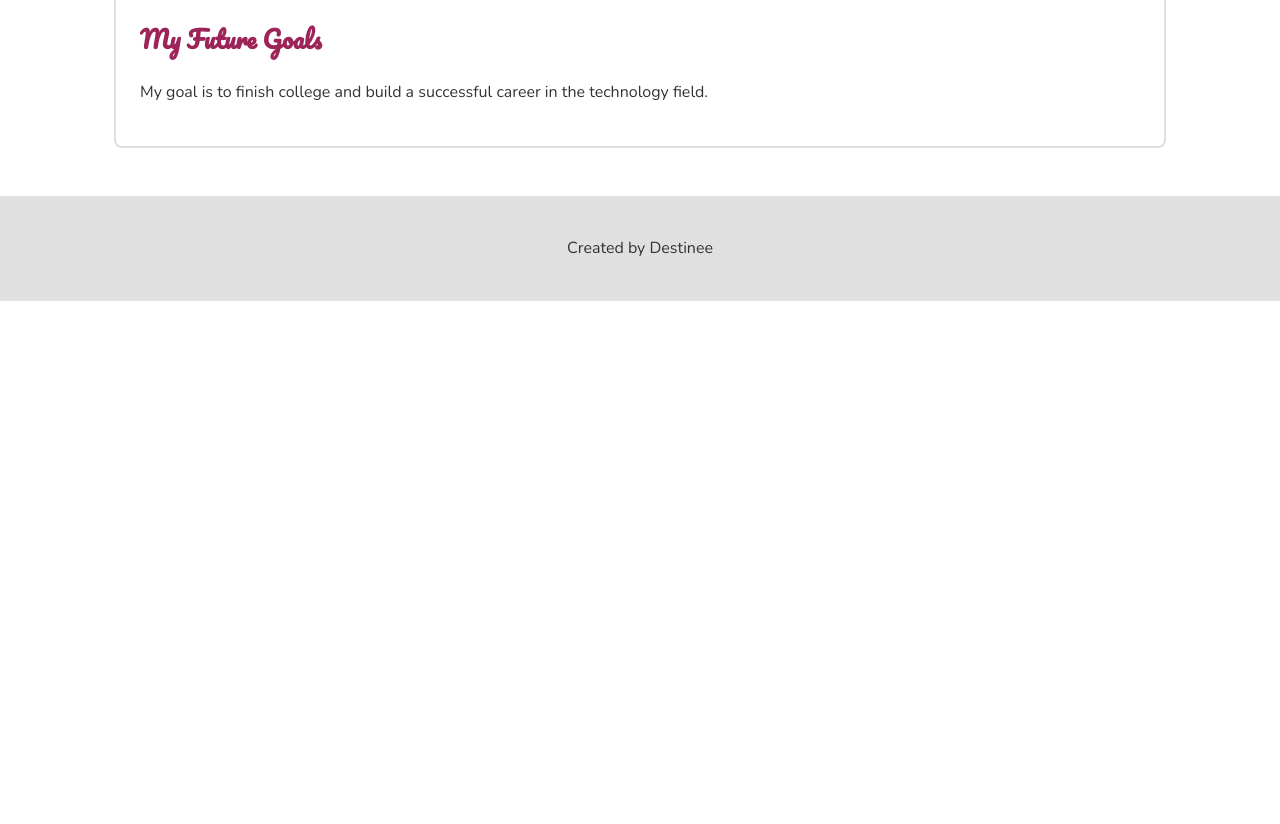
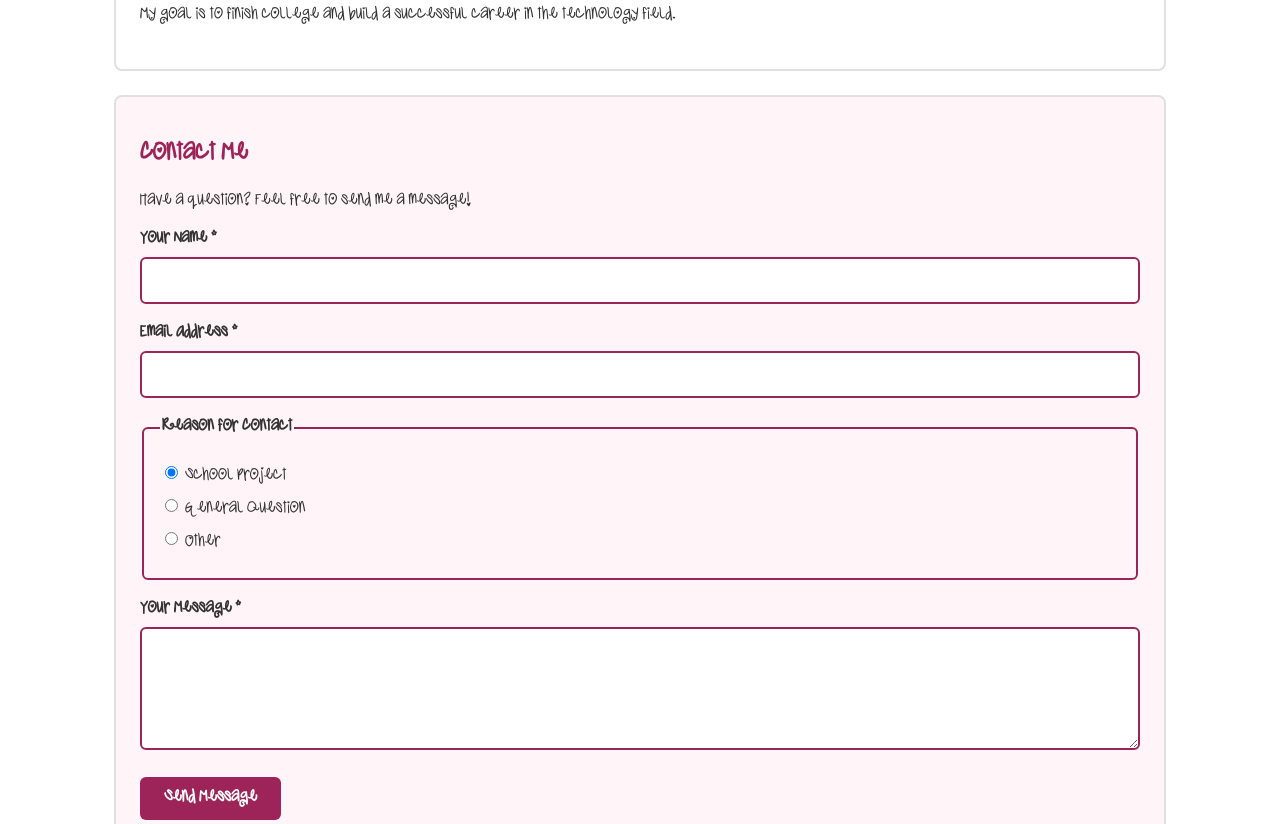
Before and after one commit to destineelb/my-technology-portfolio, a plain HTML site: page about.html in a window 1280 px wide. Shown: the part 742-1566 px from the top of the page. Before the commit the page ends 1043 px from the top, so only its background shows below. Drawn offline with nearby package versions, Linux system fonts and the light colour scheme.

Commit message:
Add files via upload

```diff
--- a/about.html
+++ b/about.html
@@ -55,11 +55,121 @@
             </p>
         </section>
 
+
+<section class="contact-section">
+    <h2>Contact Me</h2>
+    <p>Have a question? Feel free to send me a message!</p>
+
+    <form id="contact-form" novalidate>
+
+        <div class="form-group">
+            <label for="name">Your Name *</label>
+            <input type="text" id="name" name="name"
+                   autocomplete="name" required
+                   aria-describedby="name-error">
+            <span class="error-message" id="name-error"></span>
+        </div>
+
+        <div class="form-group">
+            <label for="email">Email Address *</label>
+            <input type="email" id="email" name="email"
+                   autocomplete="email" required
+                   aria-describedby="email-error">
+            <span class="error-message" id="email-error"></span>
+        </div>
+
+        <fieldset>
+            <legend>Reason for Contact</legend>
+
+            <label>
+                <input type="radio" name="reason"
+                       value="school" checked>
+                School Project
+            </label>
+
+            <label>
+                <input type="radio" name="reason"
+                       value="question">
+                General Question
+            </label>
+
+            <label>
+                <input type="radio" name="reason"
+                       value="other">
+                Other
+            </label>
+        </fieldset>
+
+        <div class="form-group">
+            <label for="message">Your Message *</label>
+            <textarea id="message" name="message"
+                      rows="5" required
+                      aria-describedby="message-error"></textarea>
+            <span class="error-message" id="message-error"></span>
+        </div>
+
+        <button type="submit">Send Message</button>
+        <p id="form-status" role="status"></p>
+
+    </form>
+</section>
+
     </main>
 
     <footer>
         <p>Created by Destinee</p>
     </footer>
 
+
+
+<script>
+const form = document.getElementById("contact-form");
+
+form.addEventListener("submit", function(event) {
+    event.preventDefault();
+
+    let firstInvalid = null;
+
+    const fields = [
+        document.getElementById("name"),
+        document.getElementById("email"),
+        document.getElementById("message")
+    ];
+
+    fields.forEach(function(field) {
+        const error = document.getElementById(field.id + "-error");
+        let message = "";
+
+        if (!field.value.trim()) {
+            message = "Please complete this field.";
+        } else if (field.type === "email" && !field.validity.valid) {
+            message = "Please enter a valid email address.";
+        }
+
+        error.textContent = message;
+
+        if (message) {
+            field.setAttribute("aria-invalid", "true");
+
+            if (!firstInvalid) {
+                firstInvalid = field;
+            }
+        } else {
+            field.removeAttribute("aria-invalid");
+        }
+    });
+
+    const status = document.getElementById("form-status");
+
+    if (firstInvalid) {
+        status.textContent = "Please correct the errors above.";
+        firstInvalid.focus();
+    } else {
+        status.textContent =
+            "Your form passed validation! This is a demonstration form and does not send messages.";
+    }
+});
+</script>
+
 </body>
 </html>
--- a/style.css
+++ b/style.css
@@ -1,3 +1,11 @@
+
+/* Cutie Pop Font */
+@font-face {
+    font-family: "Cutie Pop";
+    src: url("CutiePop.ttf") format("truetype");
+    font-weight: normal;
+    font-style: normal;
+}
 
 /* My Milestone 2 Portfolio Stylesheet */
 
@@ -9,7 +17,7 @@
 body {
     background-color: #FFFFFF;
     color: #333333;
-    font-family: "Nunito", sans-serif;
+    font-family: "Cutie Pop", cursive;
     margin: 0;
 }
 
@@ -23,7 +31,7 @@ header {
 /* Main Title */
 h1 {
     color: #9d2458;
-    font-family: "Pacifico", cursive;
+    font-family: "Cutie Pop", cursive;
     font-size: 36px;
 }
 
@@ -65,7 +73,7 @@ section {
 /* Section Headings */
 h2 {
     color: #9d2458;
-    font-family: "Pacifico", cursive;
+    font-family: "Cutie Pop", cursive;
 }
 
 h3 {
@@ -158,3 +166,82 @@ footer {
         padding: 16px;
     }
 }
+
+
+
+/* Accessible Contact Form */
+.contact-section {
+    background-color: #FFF4F8;
+}
+
+.form-group {
+    margin-bottom: 20px;
+}
+
+.form-group label {
+    display: block;
+    margin-bottom: 8px;
+    font-weight: bold;
+}
+
+.form-group input,
+.form-group textarea {
+    width: 100%;
+    padding: 12px;
+    border: 2px solid #9D2458;
+    border-radius: 6px;
+    font: inherit;
+}
+
+fieldset {
+    border: 2px solid #9D2458;
+    border-radius: 6px;
+    margin-bottom: 20px;
+    padding: 16px;
+}
+
+legend {
+    font-weight: bold;
+}
+
+fieldset label {
+    display: block;
+    margin: 10px 0;
+}
+
+button {
+    background-color: #9D2458;
+    color: #FFFFFF;
+    border: none;
+    border-radius: 6px;
+    padding: 12px 24px;
+    font: inherit;
+    font-weight: bold;
+    cursor: pointer;
+}
+
+button:hover {
+    background-color: #75173E;
+}
+
+button:focus-visible,
+input:focus-visible,
+textarea:focus-visible {
+    outline: 3px solid #333333;
+    outline-offset: 3px;
+}
+
+.error-message {
+    display: block;
+    color: #9D2458;
+    font-weight: bold;
+    margin-top: 6px;
+}
+
+[aria-invalid="true"] {
+    border-color: #9D2458;
+}
+
+#form-status {
+    font-weight: bold;
+}
```
Also changed, not shown: CutiePop.ttf (added).
